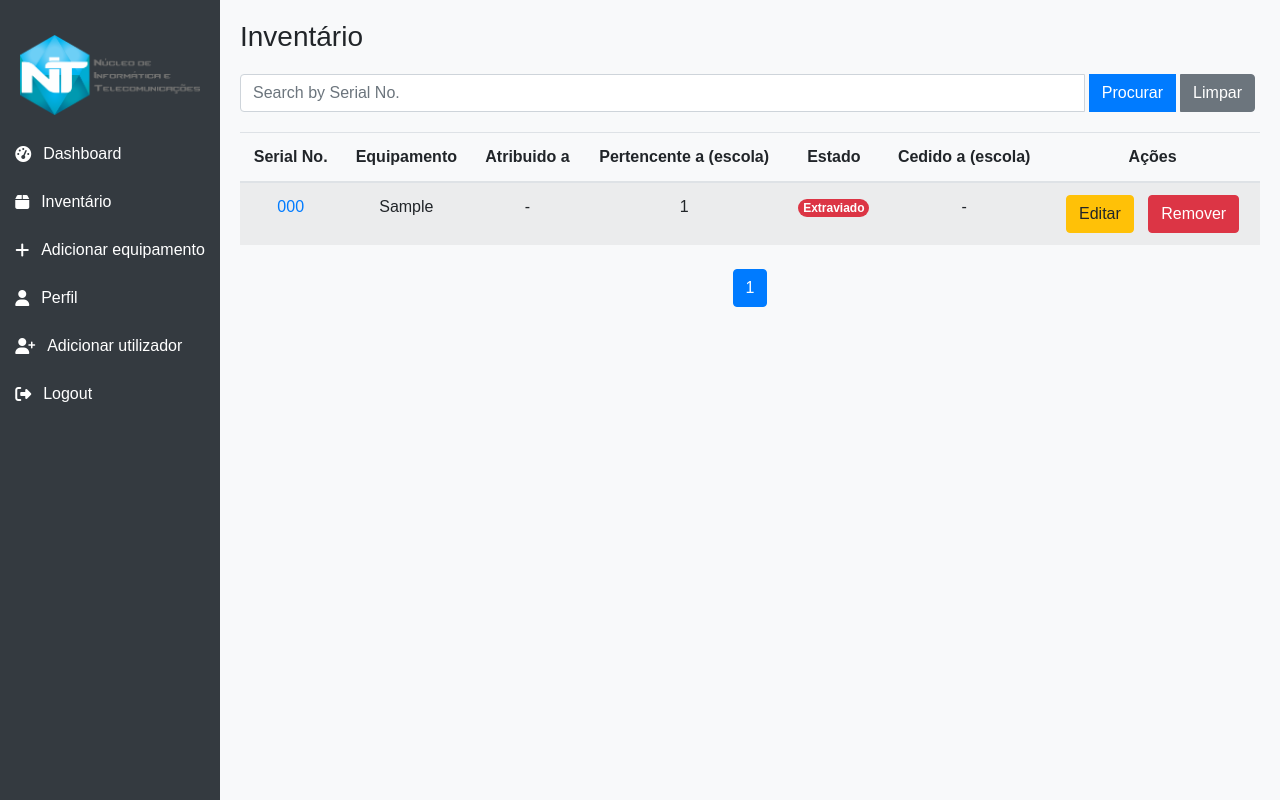
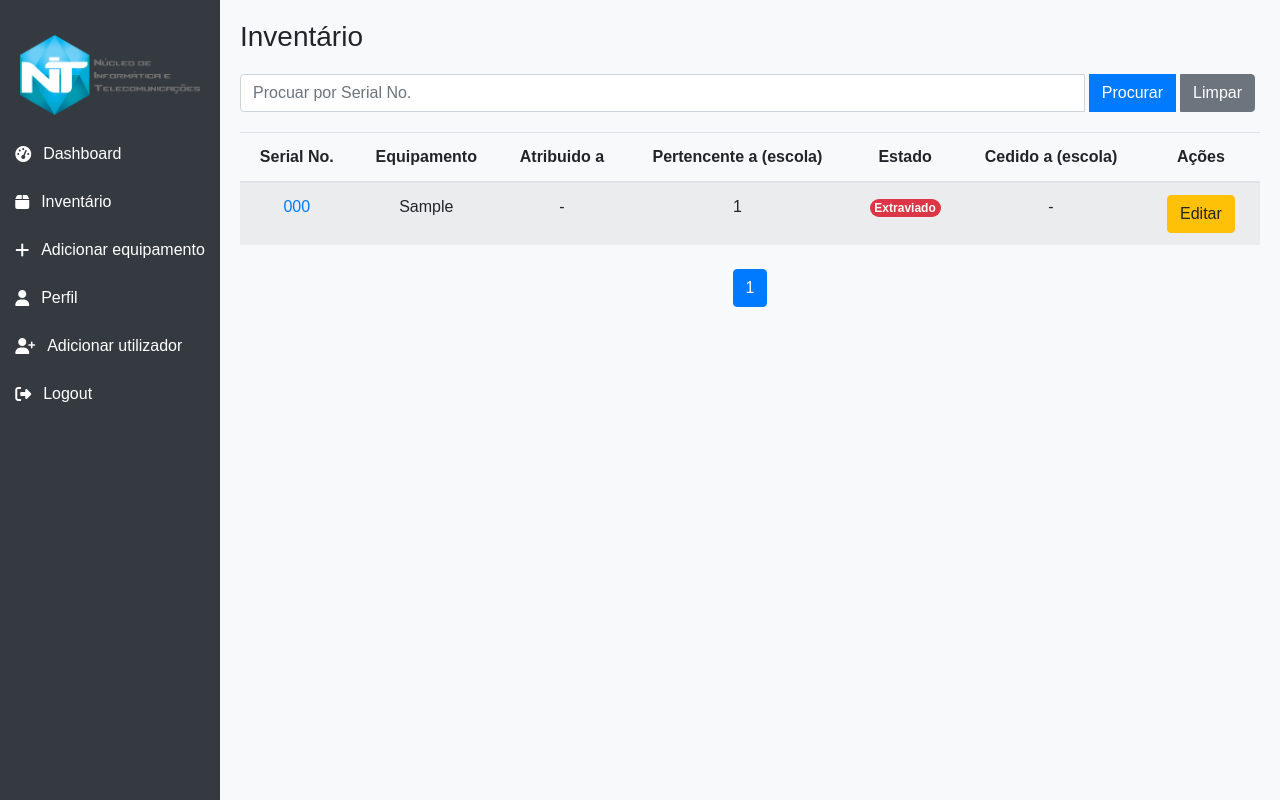
Before and after one commit to RafaelPereira014/gestao_material, a Flask app: page /inventory in a window 1280 px wide. Run offline with Flask 3, Linux system fonts and the light colour scheme; the visitor is signed in with stand-in values (Sample User, id 1); tables that the repository leaves empty or names only in its code hold one stand-in row (values such as "Sample post"); some libraries are stand-ins or nearby versions.

Commit message:
add new features and changes

```diff
--- a/app/static/css/index.css
+++ b/app/static/css/index.css
@@ -1,4 +1,3 @@
-
 /* Panels */
 .card {
     border: none;
--- a/app/templates/index.html
+++ b/app/templates/index.html
@@ -12,7 +12,6 @@
     <link rel="stylesheet" href="{{ url_for('static', filename='css/sidebar.css')}}">
 </head>
 <body>
-
 
     <div id="sidebar">
         <!-- Sidebar Icon/Logo -->
--- a/app/templates/inventory.html
+++ b/app/templates/inventory.html
@@ -63,7 +63,7 @@
         <div class="mb-3">
             <form method="GET" action="{{ url_for('inventory') }}">
                 <div class="input-group">
-                    <input type="text" name="search" id="searchSerial" class="form-control" placeholder="Search by Serial No." value="{{ search_query }}">
+                    <input type="text" name="search" id="searchSerial" class="form-control" placeholder="Procuar por Serial No." value="{{ search_query }}">
                     <div class="input-group-append">
                         <button type="submit" class="btn btn-primary">Procurar</button>
                         <a href="{{ url_for('inventory') }}" class="btn btn-secondary">Limpar</a> <!-- Clear button -->
@@ -115,7 +115,7 @@
                         <td>{{ equipamento.cedido_a_escola if equipamento.cedido_a_escola else '-' }}</td>  <!-- Cedido a -->
                         <td>
                             <a href="{{ url_for('edit_equip', serial_number=equipamento.serial_number, escola_id=equipamento.escola_id) }}" class="btn btn-warning">Editar</a>
-                            <button class="btn btn-danger">Remover</button>
+
                         </td>
                     </tr>
                 {% else %}
```
